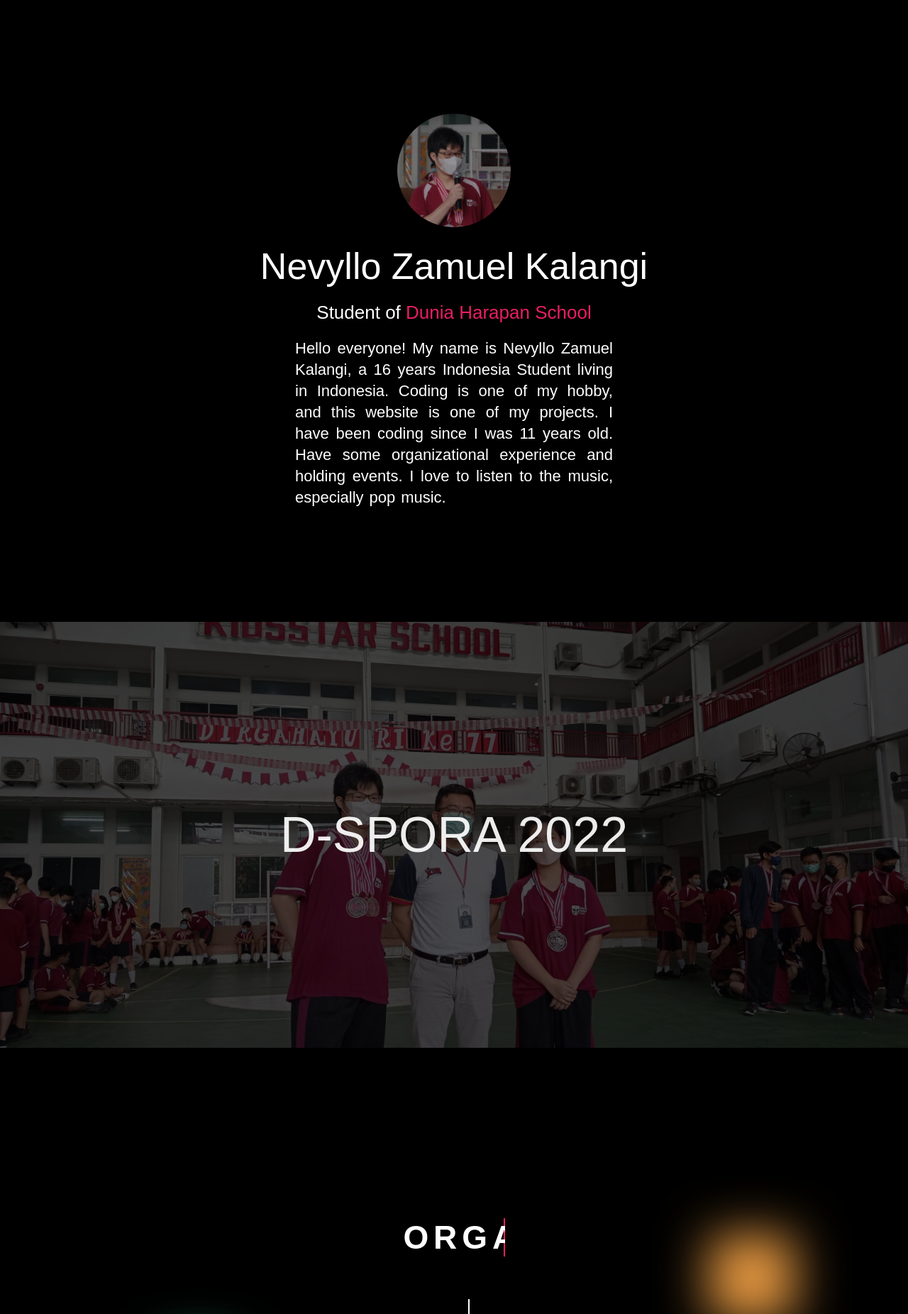
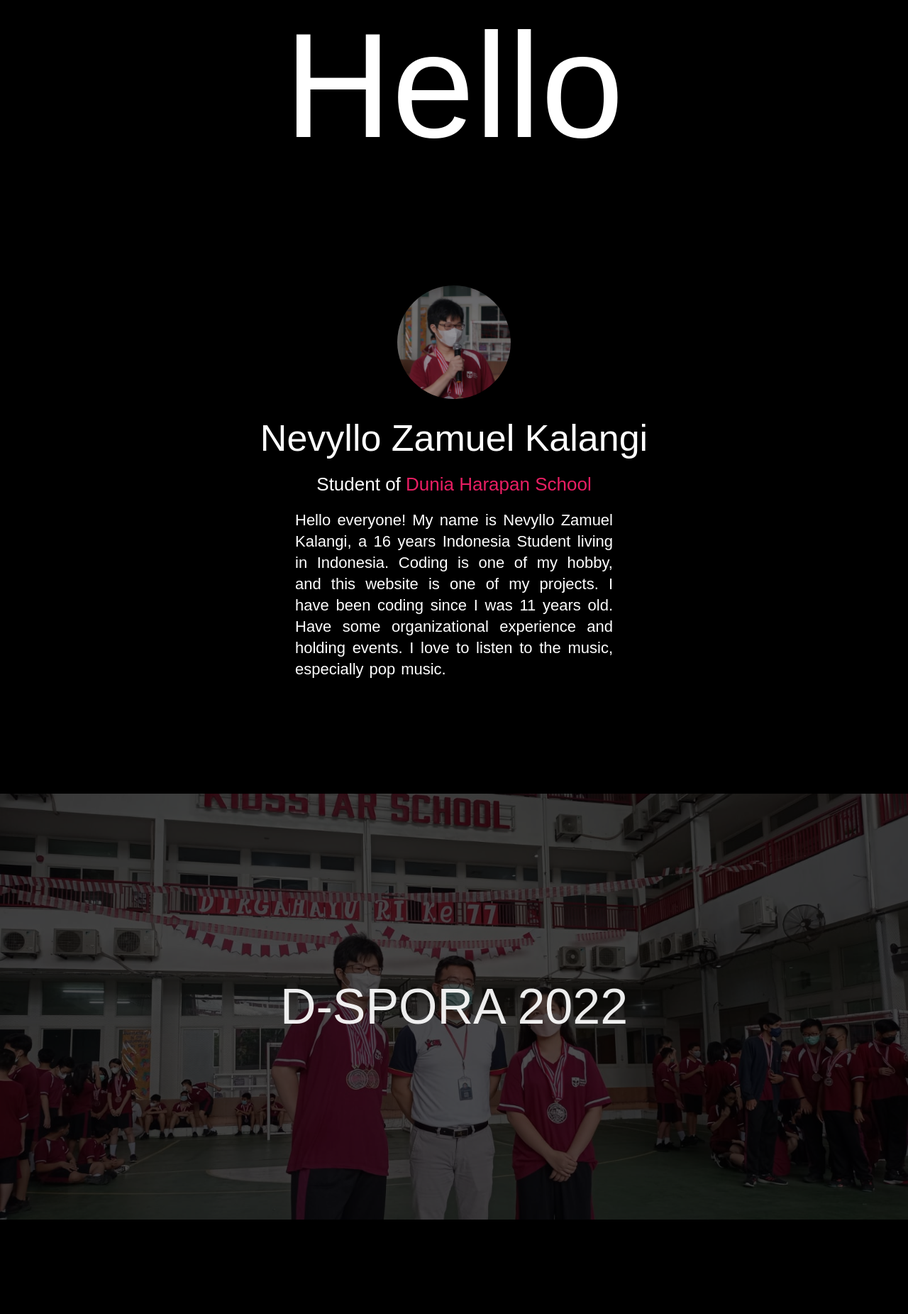
Before and after one commit to VLO-K/Nevyllo-Zamuel-Kalangi, a PHP site: page /about in a window 1280 px wide. Shown: the part 60-1911 px from the top of the page at 71% size. Run offline with PHP 8.4, Linux system fonts and the light colour scheme.

Commit message:
Update Preloader

```diff
--- a/Assets/common/cursor.php
+++ b/Assets/common/cursor.php
@@ -15,12 +15,6 @@
   })
 </script>
 <style type="text/css" scoped>
-    :root {
-    --primary: #fff;
-    --secondary: #e91e63;
-    --bg: #000;
-    --secondary-bg: #0f0f0f;
-  }
   .cursor {
     position: absolute;
     pointer-events: none;
--- a/Assets/common/footer.php
+++ b/Assets/common/footer.php
@@ -1,27 +1,9 @@
-<footer>
+<footer id="footer">
     <style type="text/css" scoped>
-        /* Config */
-        :root {
-            --primary: #fff;
-            --secondary: #e91e63;
-            --bg: #000;
-            --secondary-bg: #0f0f0f;
+        /* Footer */
+        footer {
+            display: none;
         }
-        *, *::after, *::before {
-            box-sizing: border-box;
-        }
-        * {
-            font-family: "Montserrat", sans-serif;
-            color: var(--primary);
-            margin: 0;
-            padding: 0;
-        }
-        img, video, picture, svg {
-            display: block;
-            user-select: none;
-        }
-        /* Config */
-        /* Footer */
         .footer-section {
             font-family: 'Poppins', sans-serif;
             background-color: var(--secondary-bg);
@@ -142,15 +124,15 @@
                 <h4 class="footer-title">Contact</h4>
                 <ul class="footer-ul">
                     <li class="footer-contact">
-                        <img src="/Assets/Img/Email.png" draggable="false" alt="Email" height="24" loading="lazy"/>
+                        <img src="/Assets/Img/Email.png" draggable="false" alt="Email" height="20" loading="lazy"/>
                         <a class="footer-text">nevyllokalangi@gmail.com</a>
                     </li>
                     <li class="footer-contact">
-                        <img src="/Assets/Img/Phone.png" draggable="false" alt="Email" height="24" loading="lazy"/>
+                        <img src="/Assets/Img/Phone.png" draggable="false" alt="Email" height="20" loading="lazy"/>
                         <a class="footer-text">+62 851 7118 6112</a>
                     </li>
                     <li class="footer-contact">
-                        <img src="/Assets/Img/Pin.png" draggable="false" alt="Pin" height="24" loading="lazy"/>
+                        <img src="/Assets/Img/Pin.png" draggable="false" alt="Pin" height="20" loading="lazy"/>
                         <a class="footer-text">Indonesia</a>
                     </li>
                 </ul>
--- a/Assets/common/header.php
+++ b/Assets/common/header.php
@@ -1,29 +1,8 @@
-<header class="nav-container">
+<header class="nav-container" id="nav">
     <style type="text/css" scoped>
-        /* Config */
-        :root {
-            --primary: #fff;
-            --secondary: #e91e63;
-            --bg: #000;
-            --secondary-bg: #0f0f0f;
-        }
-        *, *::after, *::before {
-            box-sizing: border-box;
-        }
-        * {
-            font-family: "Montserrat", sans-serif;
-            color: var(--primary);
-            margin: 0;
-            padding: 0;
-        }
-        img, video, picture, svg {
-            display: block;
-            user-select: none;
-        }
-        /* Config */
         /* Navigation */
         .nav-container {
-            display: flex;
+            display: none;
             position: sticky;
             justify-content: space-between;
             align-items: center;
--- /dev/null
+++ b/Assets/common/loader.php
@@ -0,0 +1,17 @@
+<div id="loader"></div>
+<script>
+  window.addEventListener("load", function() {
+    loader.style.display = "none";
+    content.style.display = "initial";
+    nav.style.display = "flex";
+    footer.style.display = "initial";
+  })
+</script>
+<style type="text/css" scoped>
+  #loader {
+    position: fixed;
+    height: 100vh;
+    width: 100%;
+    z-index: 100;
+  }
+</style>
--- a/CSS/E404.css
+++ b/CSS/E404.css
@@ -3,7 +3,7 @@
   --primary: #fff;
   --secondary: #e91e63;
   --bg: #000;
-  --secondary-bg: #0f0f0f;
+  --secondary-bg: #121212;
 }
 *, *::after, *::before {
   box-sizing: border-box;
@@ -29,6 +29,7 @@ body {
   min-height: 100vh;
 }
 .content-container {
+  display: none;
   margin: auto;
   max-width: 120em;
 }
--- a/CSS/about.css
+++ b/CSS/about.css
@@ -3,7 +3,7 @@
   --primary: #fff;
   --secondary: #e91e63;
   --bg: #000;
-  --secondary-bg: #0f0f0f;
+  --secondary-bg: #121212;
 }
 *, *::after, *::before {
   box-sizing: border-box;
@@ -32,11 +32,21 @@ body {
   height: 160px;
 }
 .content-container {
+  display: none;
   margin: auto;
   max-width: 120em;
 }
 /* Config */
 
+/* Title */
+.content-title {
+  text-align: center;
+}
+.content-title h1 {
+  font-size: 210px;
+  font-weight: 10;
+}
+/* Title */
 /* About */
 .about-section {
   display: flex;
--- a/CSS/index.css
+++ b/CSS/index.css
@@ -3,7 +3,7 @@
   --primary: #fff;
   --secondary: #e91e63;
   --bg: #000;
-  --secondary-bg: #0f0f0f;
+  --secondary-bg: #121212;
 }
 *, *::after, *::before {
   box-sizing: border-box;
@@ -32,6 +32,7 @@ body {
   height: 160px;
 }
 .content-container {
+  display: none;
   margin: auto;
   max-width: 120em;
 }
--- a/CSS/portfolio.css
+++ b/CSS/portfolio.css
@@ -3,7 +3,7 @@
   --primary: #fff;
   --secondary: #e91e63;
   --bg: #000;
-  --secondary-bg: #0f0f0f;
+  --secondary-bg: #121212;
 }
 *, *::after, *::before {
   box-sizing: border-box;
@@ -32,6 +32,7 @@ body {
   height: 160px;
 }
 .content-container {
+  display: none;
   margin: auto;
   max-width: 120em;
 }
--- a/CSS/project.css
+++ b/CSS/project.css
@@ -3,7 +3,7 @@
   --primary: #fff;
   --secondary: #e91e63;
   --bg: #000;
-  --secondary-bg: #0f0f0f;
+  --secondary-bg: #121212;
 }
 *, *::after, *::before {
   box-sizing: border-box;
@@ -29,6 +29,7 @@ body {
   min-height: 100vh;
 }
 .content-container {
+  display: none;
   margin: auto;
   max-width: 120em;
 }
--- a/Page/E404.php
+++ b/Page/E404.php
@@ -10,7 +10,6 @@
     <title>Page not found | Nevyllo Kalangi</title>
     <!-- HTML Config -->
     <!-- HTML Links -->
-    <script type="text/javascript" src="./Scripts/app.js" defer></script>
     <link rel="stylesheet" href="./CSS/E404.css" media="print" onload="this.media='all'">
     <link rel="icon" type="image/x-icon" href="./Assets/Img/Logo.png"/>
     <link href="https://fonts.googleapis.com/css?family=Roboto Condensed" rel="stylesheet"/>
@@ -19,10 +18,11 @@
 </head>
 
 <body>
+    <?php include '../Assets/common/loader.php';?>
     <?php include '../Assets/common/cursor.php';?>
     <?php include '../Assets/common/header.php';?>
     <!-- Content Start -->
-    <main class="content-container">
+    <main class="content-container" id="content">
         <!-- Error 404 -->
         <div>
         </div>
--- a/Page/about.php
+++ b/Page/about.php
@@ -10,7 +10,6 @@
     <title>About | Nevyllo Kalangi</title>
     <!-- HTML Config -->
     <!-- HTML Links -->
-    <script type="text/javascript" src="/Scripts/app.js" defer></script>
     <link rel="stylesheet" href="/CSS/about.css" media="print" onload="this.media='all'">
     <link rel="icon" type="image/x-icon" href="/Assets/Img/Logo.png"/>
     <link href="https://fonts.googleapis.com/css?family=Roboto Condensed" rel="stylesheet"/>
@@ -19,10 +18,16 @@
 </head>
 
 <body>
+    <?php include '../Assets/common/loader.php';?>
     <?php include '../Assets/common/cursor.php';?>
     <?php include '../Assets/common/header.php';?>
     <!-- Content Start -->
-    <main class="content-container">
+    <main class="content-container" id="content">
+        <!-- Hello Message -->
+        <div class="content-title">
+            <h1>Hello</h1>
+        </div>
+        <!-- Hello Message -->
         <!--Seperator Start-->
         <div class="seperator"></div>
         <!--Seperator End-->
--- a/Page/portfolio.php
+++ b/Page/portfolio.php
@@ -10,7 +10,6 @@
     <title>Portfolio | Nevyllo Kalangi</title>
     <!-- HTML Config -->
     <!-- HTML Links -->
-    <script type="text/javascript" src="/Scripts/app.js" defer></script>
     <link rel="stylesheet" href="/CSS/portfolio.css" media="print" onload="this.media='all'">
     <link rel="icon" type="image/x-icon" href="/Assets/Img/Logo.png"/>
     <link href="https://fonts.googleapis.com/css?family=Roboto Condensed" rel="stylesheet"/>
@@ -19,10 +18,11 @@
 </head>
 
 <body>
+    <?php include '../Assets/common/loader.php';?>
     <?php include '../Assets/common/cursor.php';?>
     <?php include '../Assets/common/header.php';?>
     <!-- Content Start -->
-    <main class="content-container">
+    <main class="content-container" id="content">
         <h1>PORTFOLIO</h1>
         <!--Seperator Start-->
         <div class="seperator"></div>
--- a/Page/project.php
+++ b/Page/project.php
@@ -10,7 +10,6 @@
     <title>Projects | Nevyllo Kalangi</title>
     <!-- HTML Config -->
     <!-- HTML Links -->
-    <script type="text/javascript" src="./Scripts/app.js" defer></script>
     <link rel="stylesheet" href="./CSS/project.css" media="print" onload="this.media='all'">
     <link rel="icon" type="image/x-icon" href="./Assets/Img/Logo.png"/>
     <link href="https://fonts.googleapis.com/css?family=Roboto Condensed" rel="stylesheet"/>
@@ -19,10 +18,11 @@
 </head>
 
 <body>
+    <?php include '../Assets/common/loader.php';?>
     <?php include '../Assets/common/cursor.php';?>
     <?php include '../Assets/common/header.php';?>
     <!-- Content Start -->
-    <main class="content-container">
+    <main class="content-container" id="content">
         <!-- Project -->
         <div class="project-section">
             <h1>PROJECTS</h1>
```
Also changed, not shown: CSS/faq.css (+2 -5 lines), Page/faq.php (+9 -9 lines), Assets/Img/index_BG1.jpg (added).
